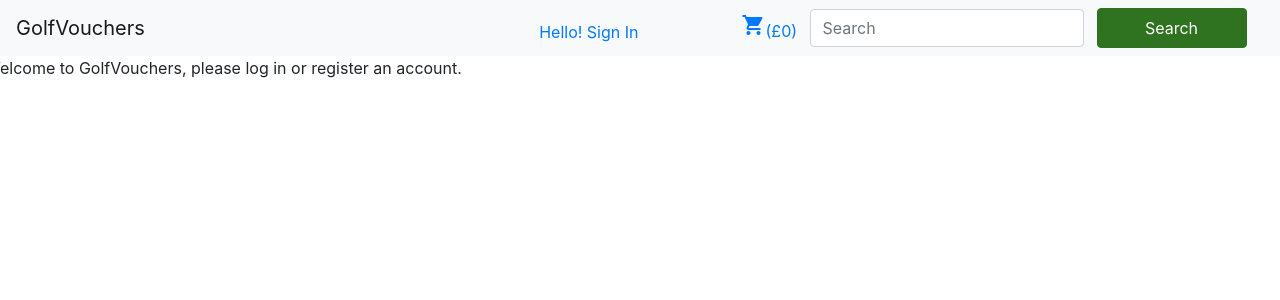
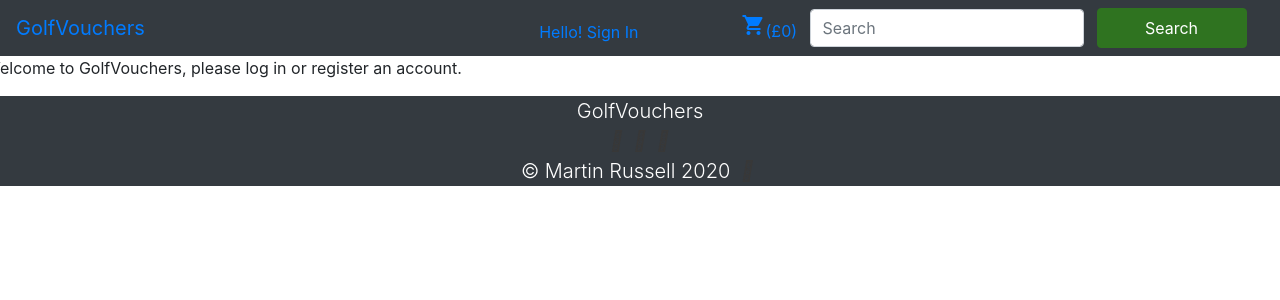
Before and after one commit to martingr1/golfvouchers, a Django app: page /accounts/ in a window 1280 px wide. Shown: the top 300 px of the page. Run offline with Django 3.2, Linux system fonts and the light colour scheme; some libraries are stand-ins or nearby versions; some web fonts are replaced.

Commit message:
added footer to templates/base.html, added Readme

```diff
--- a/accounts/tests.py
+++ b/accounts/tests.py
@@ -25,7 +25,7 @@ class TestLoginForms(TestCase):
 
         form = UserRegistrationForm({
             'username': 'admin',
-            'email': 'admin@example.com',
+            'email': 'test@test.com',
             'password1': 'password1',
             'password2': 'password1'
         })
--- a/templates/base.html
+++ b/templates/base.html
@@ -24,7 +24,7 @@
 			background-color: #ffffff;
 		}
 	</style>
-	<nav class="navbar navbar-expand-lg navbar-light bg-light">
+	<nav class="navbar navbar-expand-lg bg-dark text-white">
 		<a class="navbar-brand" href="{% url 'get_posts' %}">GolfVouchers</a>
 		<button class="navbar-toggler" type="button" data-toggle="collapse" data-target="#navbarSupportedContent" aria-controls="navbarSupportedContent" aria-expanded="false" aria-label="Toggle navigation">
     <span class="navbar-toggler-icon"></span>
@@ -78,15 +78,24 @@
 			</div>
 		</div>
 	</div>
-	{% endfor %}
-	{% endif %}
-	{% block content %}
-	{% endblock %}
-	<footer>
-		<div class="container">
-
-		</div>
-	</footer>
+	<div class="container">
+		{% endfor %}
+		{% endif %}
+		{% block content %}
+		{% endblock %}
+	</div>
+		<nav class="navbar-light bg-dark text-white">
+			<div class="row justify-content-center">
+				<span class="lead">GolfVouchers</span>
+			</div>
+			<div class="row justify-content-center">
+				<span class="lead links"><i class="fab fa-twitter"></i><i class="fab fa-facebook"></i><i class="fab fa-instagram"></i></span>
+			</div>
+			<div class="row justify-content-center">
+				<span class="lead">&copy; Martin Russell 2020 <a href="https://github.com/martingr1/golfvouchers"><i class="links fab fa-github"></i></a></span>
+				<span></span>
+			</div>
+		</nav>
 	<script src="https://cdnjs.cloudflare.com/ajax/libs/jquery/3.2.1/jquery.min.js"></script>
 	<script type="text/javascript" src="{% static 'js/scripts.js' %}"></script>
 
```
Also changed, not shown: README.md.
